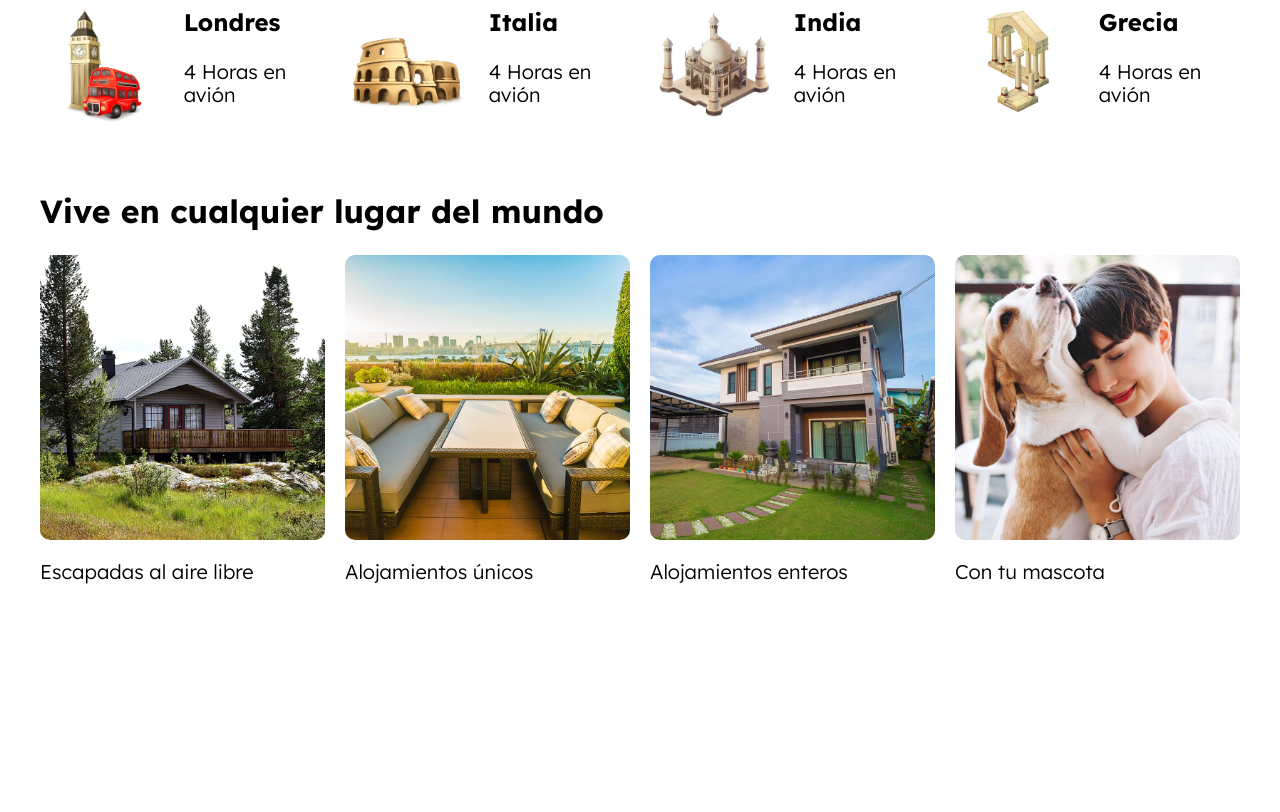
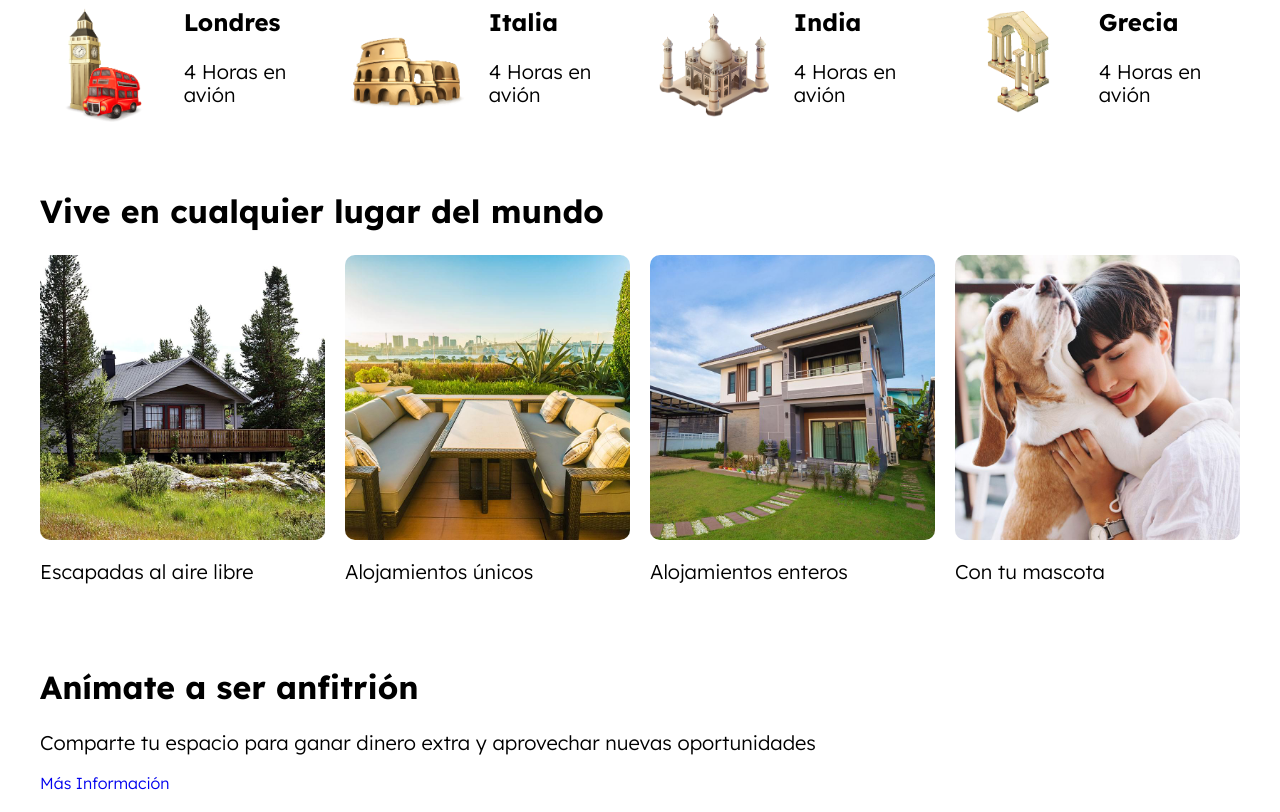
Before and after one commit to JorgeDevmm/personal-airbnb, a website: page index.html in a window 1280 px wide. Shown: the part 1062-1874 px from the top of the page. Before the commit the page ends 1685 px from the top, so only its background shows below. Drawn offline with Linux system fonts and the light colour scheme.

Commit message:
Creando sección de convertir en anfitrión

```diff
--- a/index.html
+++ b/index.html
@@ -183,5 +183,17 @@
         </div>
       </div>
     </section>
+
+    <section class="anfitrion contenedor seccion">
+      <div class="anfitrion__contenido">
+        <h2 class="anfitrion__heading">Anímate a ser anfitrión</h2>
+        <p class="anfitrion__texto">
+          Comparte tu espacio para ganar dinero extra y aprovechar nuevas
+          oportunidades
+        </p>
+
+        <a href="#" class="anfitrion__enlace">Más Información</a>
+      </div>
+    </section>
   </body>
 </html>
```
Also changed, not shown: build/css/app.css, 1 other file.
